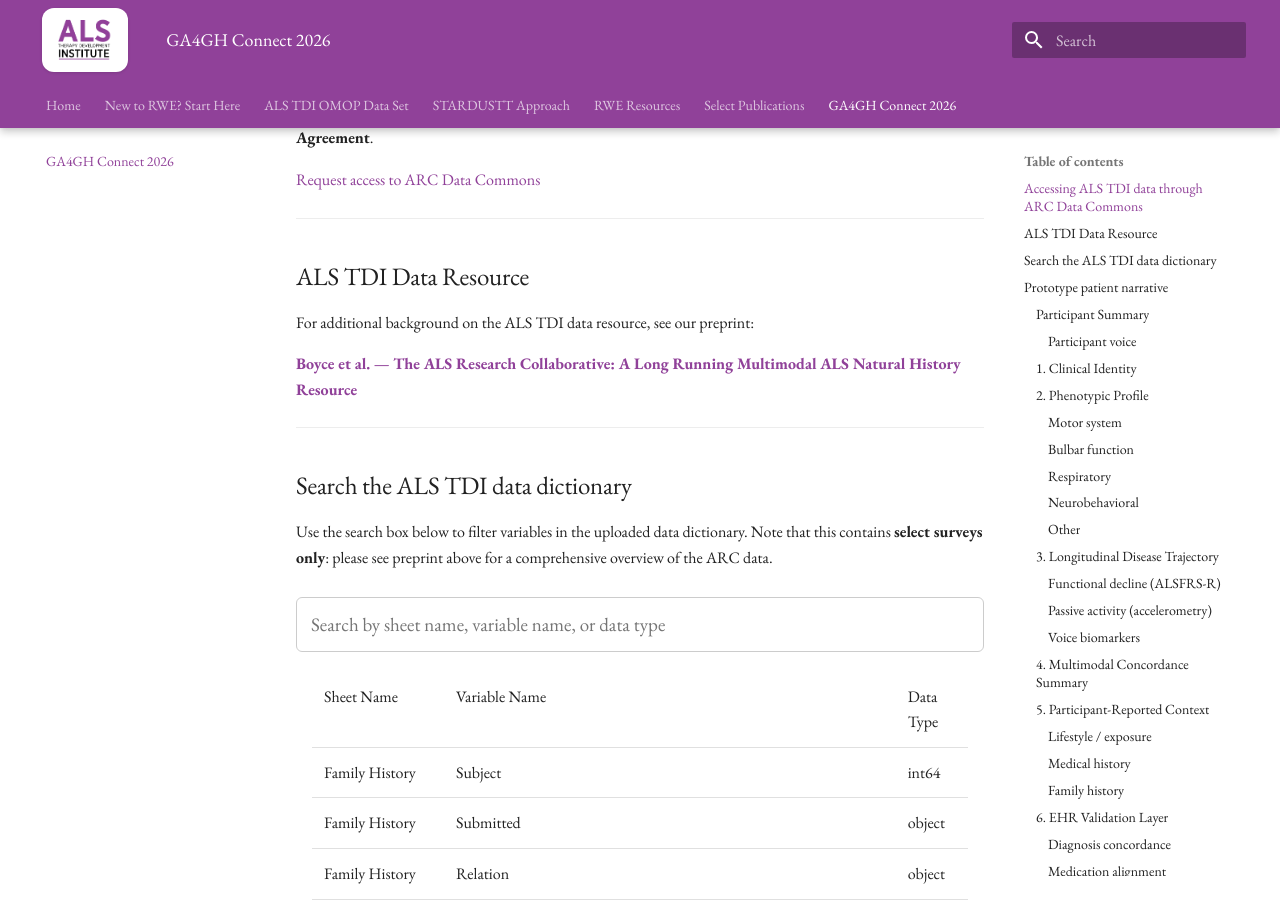
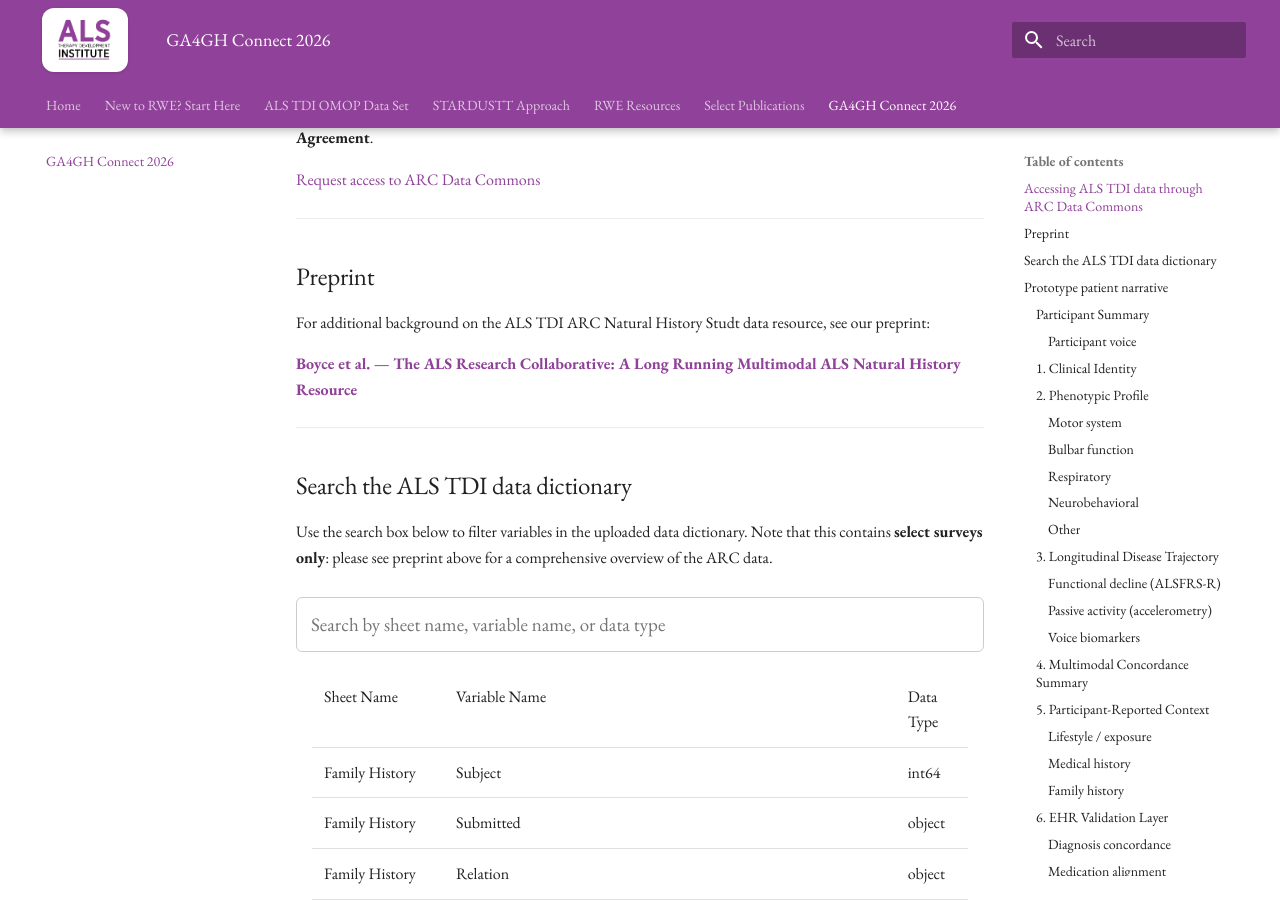
Before and after one commit to ALSTDI/ALS-RWE, an MkDocs documentation site: the page built from docs/ga4gh.md, in a window 1280 px wide and 900 px high, scrolled down 328 px. Built offline with MkDocs 1.6.1 and Material for MkDocs 9.7.7, drawn with Linux system fonts in a browser that asks for light colours.

Commit message:
Revise ALS TDI section to focus on preprint
Updated the section title and clarified the description of the ALS TDI data resource.

```diff
--- a/docs/ga4gh.md
+++ b/docs/ga4gh.md
@@ -11,13 +11,11 @@
 [Request access to ARC Data Commons](https://www.als.net/arc/data-commons/)
 
 ---
-## ALS TDI Data Resource
+## Preprint
 
-For additional background on the ALS TDI data resource, see our preprint:
+For additional background on the ALS TDI ARC Natural History Studt data resource, see our preprint:
 
 [**Boyce et al. — The ALS Research Collaborative: A Long Running Multimodal ALS Natural History Resource**](https://www.researchsquare.com/article/rs-8272744/v1)
-
-
 
 ---
 
```
